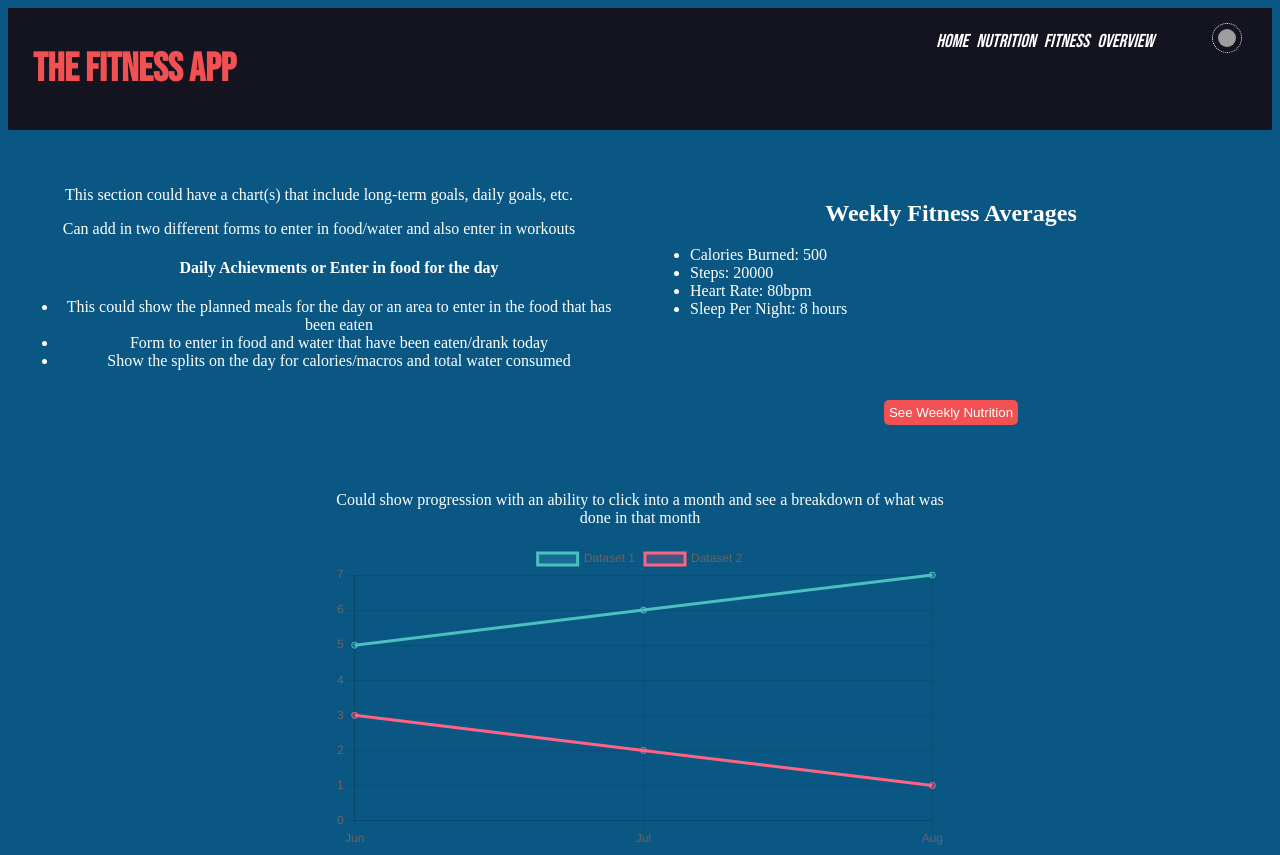
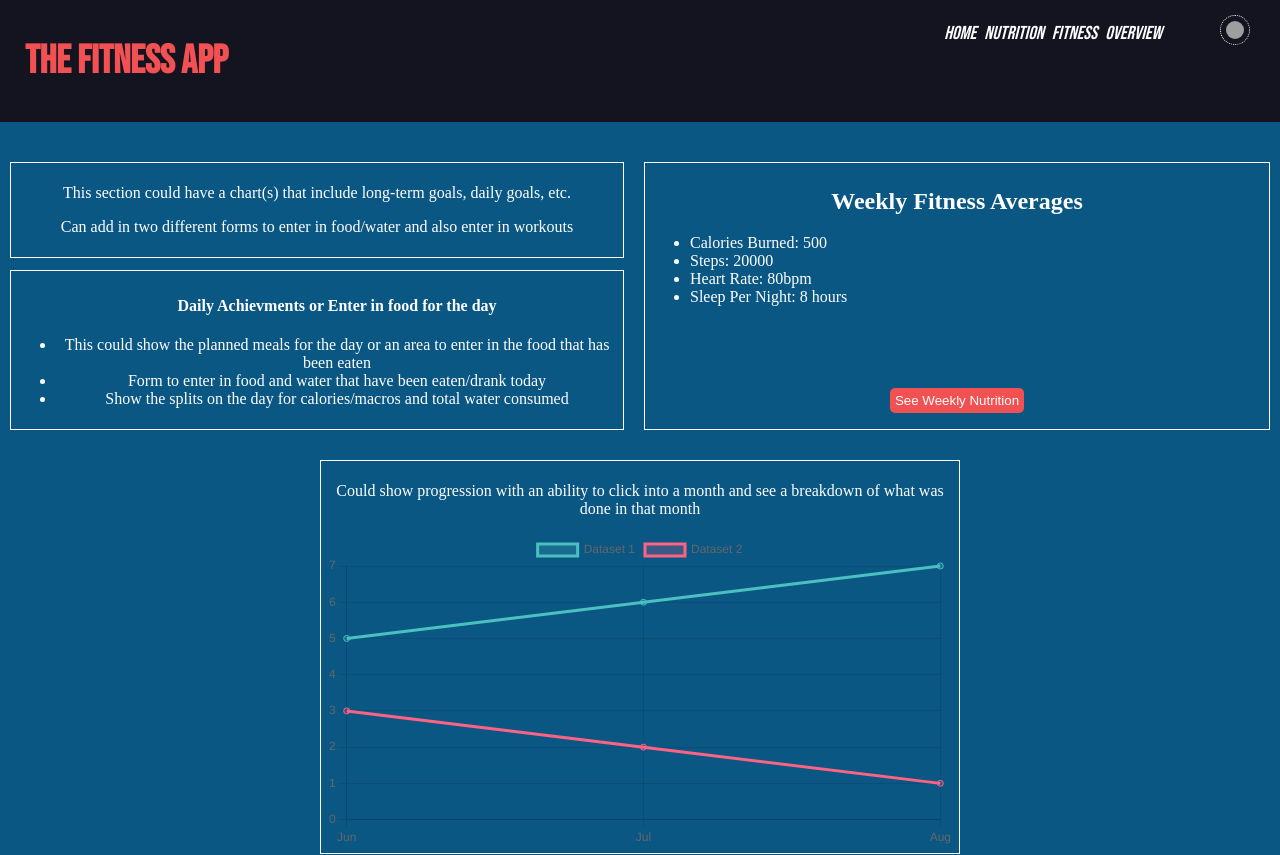
Before and after one commit to JGPawlowski/fitness-app, a React (Vite) app in the folder client/: page / in a window 1280 px wide. Shown: the top 855 px of the page. Built offline with nearby package versions, Linux system fonts and the light colour scheme; grey boxes are pictures that could not be loaded.

Commit message:
adding a login and signup page for future authorization

```diff
--- a/client/src/App.jsx
+++ b/client/src/App.jsx
@@ -1,4 +1,7 @@
 import { createBrowserRouter, RouterProvider, Outlet } from 'react-router-dom'
+
+// styles
+import './styles/index.css'
 
 // pages and components
 import Header from '/src/pages/components/header/Header'
@@ -8,17 +11,30 @@ import NotFoundPage from '/src/pages/not-found/NotFoundPage'
 import NutritionPage from './pages/nutrition/NutritionPage'
 import FitnessPage from './pages/fitness/FitnessPage'
 import UserPage from './pages/user/UserPage'
-import ProgressHistory from './pages/ProgressHistoryPage/ProgressHistory'
+import ProgressHistory from './pages/progress-history/ProgressHistory'
+import Login from './pages/login/Login'
+import Signup from './pages/signup/SIgnup'
+
 
 function Layout() {
   return (
-    <>
+    // to set up the header and footer components on all the pages
+    <div className='main-body'>
       <Header />
       <main>
         <Outlet />
       </main>
       <Footer />
-    </>
+    </div>
+  );
+}
+
+function AuthLayout() {
+  // No header or footer
+  return (
+    <main className="auth-layout-main">
+      <Outlet />
+    </main>
   );
 }
 
@@ -28,36 +44,25 @@ const router = createBrowserRouter([
     element: <Layout />,
     errorElement: <NotFoundPage />,
     children: [
-      {
-        index: true, // sets as default page
-        element: <Dashboard />
-      },
-
-      {
-        path: '/nutrition',
-        element: <NutritionPage />
-      },
-
-      {
-        path: '/fitness',
-         element: <FitnessPage />
-      },
-
-      {
-        path: '/user',
-        element: <UserPage />
-      },
-
-      {
-        path: '/progress-history',
-        element: <ProgressHistory />
-      }
-
+      { index: true, element: <Dashboard /> },
+      { path: '/nutrition',element: <NutritionPage /> },
+      { path: '/fitness', element: <FitnessPage /> },
+      { path: '/user', element: <UserPage /> },
+      { path: '/progress-history', element: <ProgressHistory /> }
     ]
-  }
+  },
+  {
+    path: '/auth',
+    element: <AuthLayout />,   // login/signup without header/footer
+    children: [
+      { path: 'login', element: <Login /> },
+      { path: 'signup', element: <Signup /> },
+    ],
+  },
 ]);
 
 export default function App() {
+
 
   return(
     <>
--- a/client/src/index.jsx
+++ b/client/src/index.jsx
@@ -2,7 +2,6 @@ import { createRoot } from 'react-dom/client'
 import { StrictMode } from 'react'
 
 import App from './App'
-import './styles/index.css'
 
 createRoot(document.getElementById('root')).render(
 <StrictMode>
--- a/client/src/pages/dashboard/dashboard.css
+++ b/client/src/pages/dashboard/dashboard.css
@@ -6,7 +6,7 @@ main.main-dash {
   color: white;
 }
 
-.main-dashboard > section {
+.main-dash section {
   border: 1px solid white;
   padding: 5px;
 }
--- /dev/null
+++ b/client/src/pages/login/Login.jsx
@@ -0,0 +1,8 @@
+
+
+
+export default function Login() {
+    return (
+        <h1>Login</h1>
+    )
+}
--- /dev/null
+++ b/client/src/pages/signup/SIgnup.jsx
@@ -0,0 +1,10 @@
+
+
+
+export default function Signup() {
+    return (
+        <main className="signup">
+
+        </main>
+    )
+}
--- a/client/src/styles/index.css
+++ b/client/src/styles/index.css
@@ -2,8 +2,27 @@
   box-sizing: border-box;
 }
 
+html, body {
+  margin: 0;
+  padding: 0;
+  height: 100%;
+  width: 100%;
+}
 
+.main-body {
+  background-color: #0A5784;
+  min-height: 100vh;
+  display: flex;
+  flex-direction: column;
+}
 
-body {
-  background-color: #0A5784;
+.auth-layout-main {
+  background-color: white;
+  min-height: 100vh;
+  display: flex;
+  flex-direction: column;
 }
+
+.main-body > main {
+  flex-grow: 1; /* main expands to fill available space */
+}
```
Also changed, not shown: client/src/pages/progress-history/ProgressHistory.jsx (renamed from client/src/pages/ProgressHistoryPage/ProgressHistory.jsx), client/src/pages/progress-history/progress-history.css (added), client/src/pages/signup/signup.css (added).
